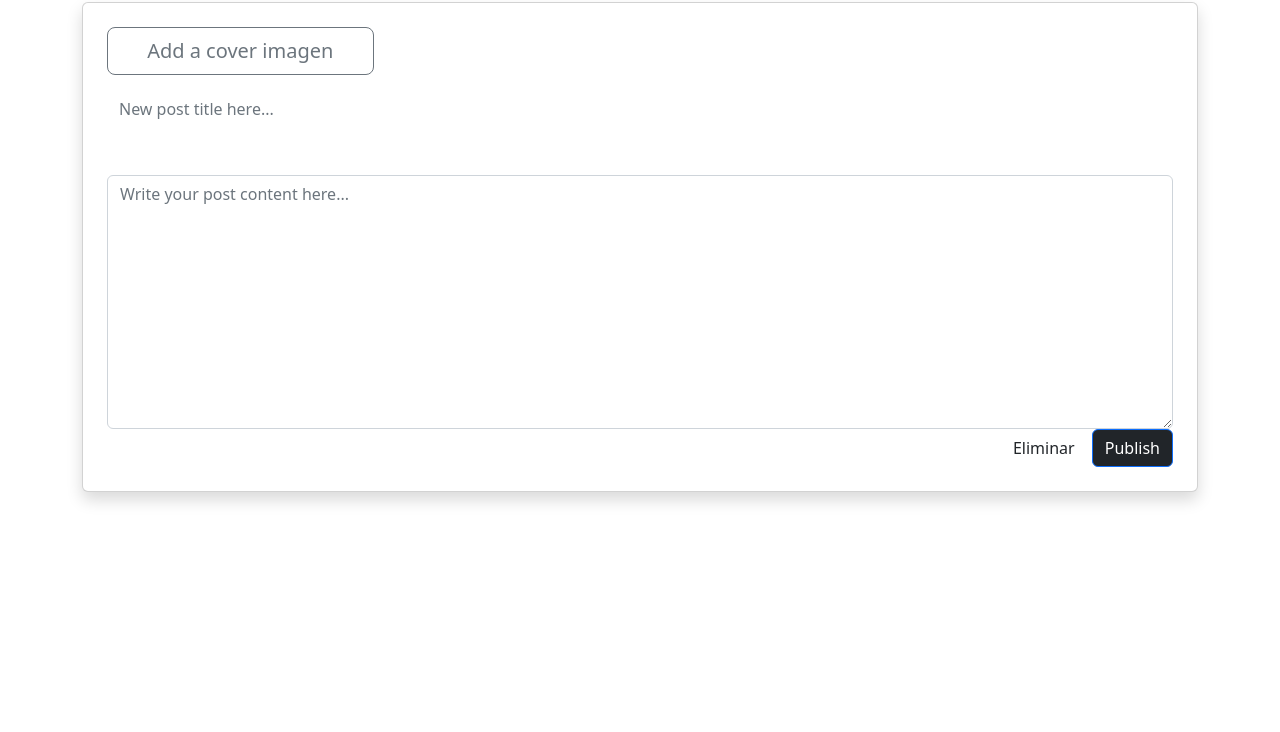
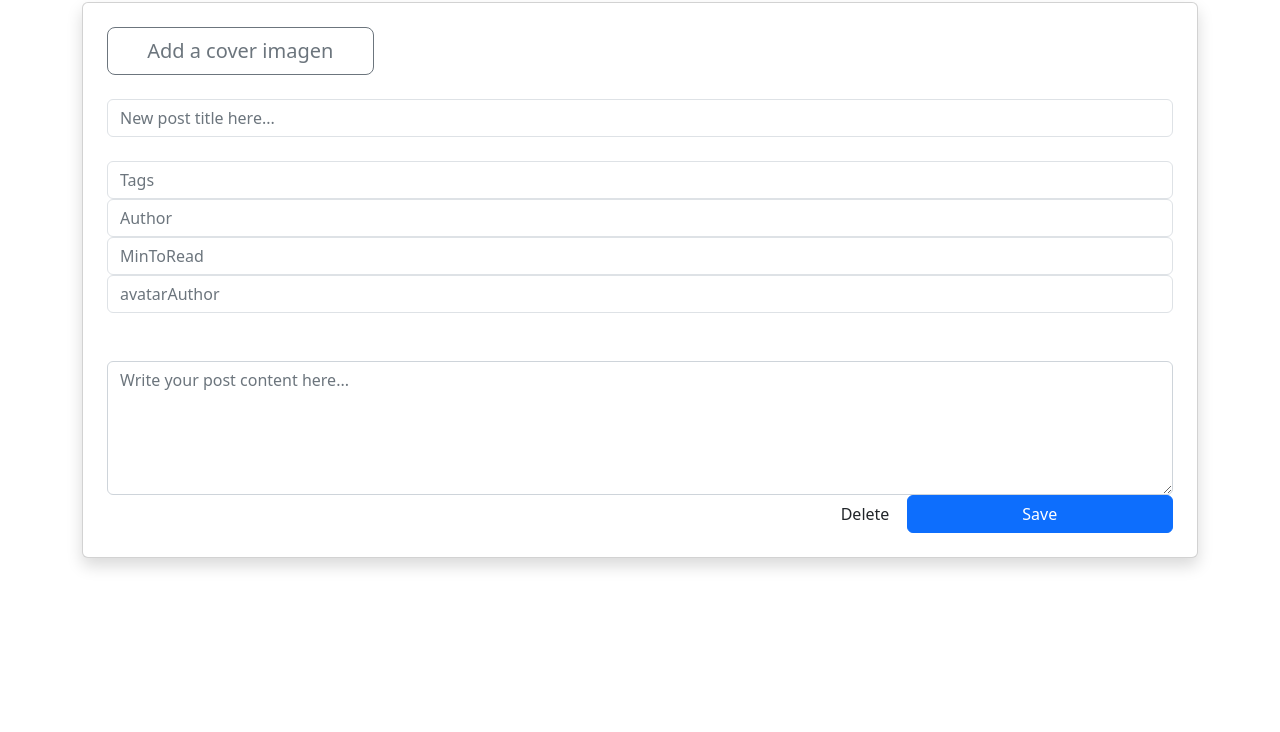
Before and after one commit to MRosales0390/devto-clone-t3, a plain HTML site: page editPost.html in a window 1280 px wide. Shown: the part 68-800 px from the top of the page. Drawn offline with nearby package versions, Linux system fonts and the light colour scheme; no server answers.

Commit message:
editPost

```diff
--- a/editPost.html
+++ b/editPost.html
@@ -5,11 +5,10 @@
     <meta charset="UTF-8">
     <meta http-equiv="X-UA-Compatible" content="IE=edge">
     <meta name="viewport" content="width=device-width, initial-scale=1.0">
-    <title>New Post</title>
+    <title>Edit Post</title>
     <link href="https://cdn.jsdelivr.net/npm/bootstrap@5.2.0-beta1/dist/css/bootstrap.min.css" rel="stylesheet"
         integrity="sha384-0evHe/X+R7YkIZDRvuzKMRqM+OrBnVFBL6DOitfPri4tjfHxaWutUpFmBp4vmVor" crossorigin="anonymous">
     <link rel="stylesheet" href="/css/styles.css">
-
 </head>
 
 <body>
@@ -31,7 +30,7 @@
                 <div class="collapse navbar-collapse" id="navbarSupportedContent">
                     <ul class="navbar-nav mx-auto mb-lg-0 mb-lg-2">
                         <li class="nav-item">
-                            <a class="nav-link" href="/index.html">Edit</a>
+                            <a class="nav-link" href="/index.html">Return</a>
                         </li>
                         <li class="nav-item">
                             <a class="nav-link" href="#">Preview</a>
@@ -43,31 +42,35 @@
 
         <div class="container">
             <div class="card shadow rounded mt-1 mb-1 p-4 form__newPost">
-                <button class="w-25 btn btn-outline-secondary btn-lg btn-block" type="button1">Add a cover imagen</button>
+                <button class="w-25 btn btn-outline-secondary btn-lg btn-block" type="urlCoverImage"
+                    id="urlCoverImage">Add a cover imagen</button>
                 <form action="#">
                     <div class="row">
                         <div class="mb-4">
-                            <p>
-
-                            </p>
-                            <input type="email" class="form-control border-0" id="nombre" placeholder="New post title here...">
+                            <br>
+                            <input type="email" class="form-control border" id="title"
+                                placeholder="New post title here...">
+                            <br>
+                            <input type="text" class="form-control border" name="tags" id="tags" placeholder="Tags">
+                            <input type="text" class="form-control border" name="author" id="author"
+                                placeholder="Author">
+                            <input type="text" class="form-control border" name="minToRead" id="minToRead"
+                                placeholder="MinToRead">
+                            <input type="text" class="form-control border" name="avatarAuthor" id="avatarAuthor"
+                                placeholder="avatarAuthor">
                         </div>
                         <div class="mb-8">
                             <label for="biografia" class="form-label"></label>
-                            <textarea class="form-control" id="biografia" rows="10"
+                            <textarea class="form-control" id="content" rows="5"
                                 placeholder="Write your post content here..."></textarea>
                         </div>
-
-
-                        <div class="col-12 text-end">
-                            <button type="button" class="btn btn-bg-hover" id="deletePost">Eliminar</button>
-                            <button type="button" class="btn btn-primary bg-dark" id="createPost">Publish</button>
+                        <div class="col-15 text-end">
+                            <button type="button" class="btn btn-bg-hover" id="delete_btn">Delete</button>
+                            <button type="button" class="w-25 btn btn-primary primary" id="save_btn">Save</button>
                         </div>
                     </div>
-
                 </form>
             </div>
-
         </div>
     </main>
 
@@ -77,8 +80,32 @@
     <script src="https://cdn.jsdelivr.net/npm/bootstrap@5.2.0-beta1/dist/js/bootstrap.bundle.min.js"
         integrity="sha384-pprn3073KE6tl6bjs2QrFaJGz5/SUsLqktiwsUTF55Jfv3qYSDhgCecCxMW52nD2" crossorigin="anonymous">
         </script>
-        <!--definir el script de java-->
-        <script src=""></script>
+    <!--definir el script de java-->
+    <script src="/js/editPost.js"></script>
 
 </body>
+
 </html>
+
+
+<!-- <form id="postForm">
+    <label for="title">Title: </label><br />
+    <input type="text" name="title" id="title" /><br />
+    <label for="content">Content: </label><br />
+    <textarea name="content" id="content" cols="30" rows="10"></textarea
+    ><br />
+    <label for="tags">Tags: </label><br />
+    <input type="text" name="tags" id="tags" /><br />
+    <label for="urlCoverImage">urlCoverImage: </label><br />
+    <input type="text" name="urlCoverImage" id="urlCoverImage" /><br />
+    <label for="author">Author: </label><br />
+    <input type="text" name="author" id="author" /><br />
+    <label for="minToRead">MinToRead: </label><br />
+    <input type="text" name="minToRead" id="minToRead" /><br />
+    <label for="avatarAuthor">avatarAuthor: </label><br />
+    <input type="text" name="avatarAuthor" id="avatarAuthor" /><br />
+    <button type="button" id="save_btn">Guardeishon</button>
+  </form>
+  <script src="/js/editPost.js"></script>
+</body>
+</html> -->
```
